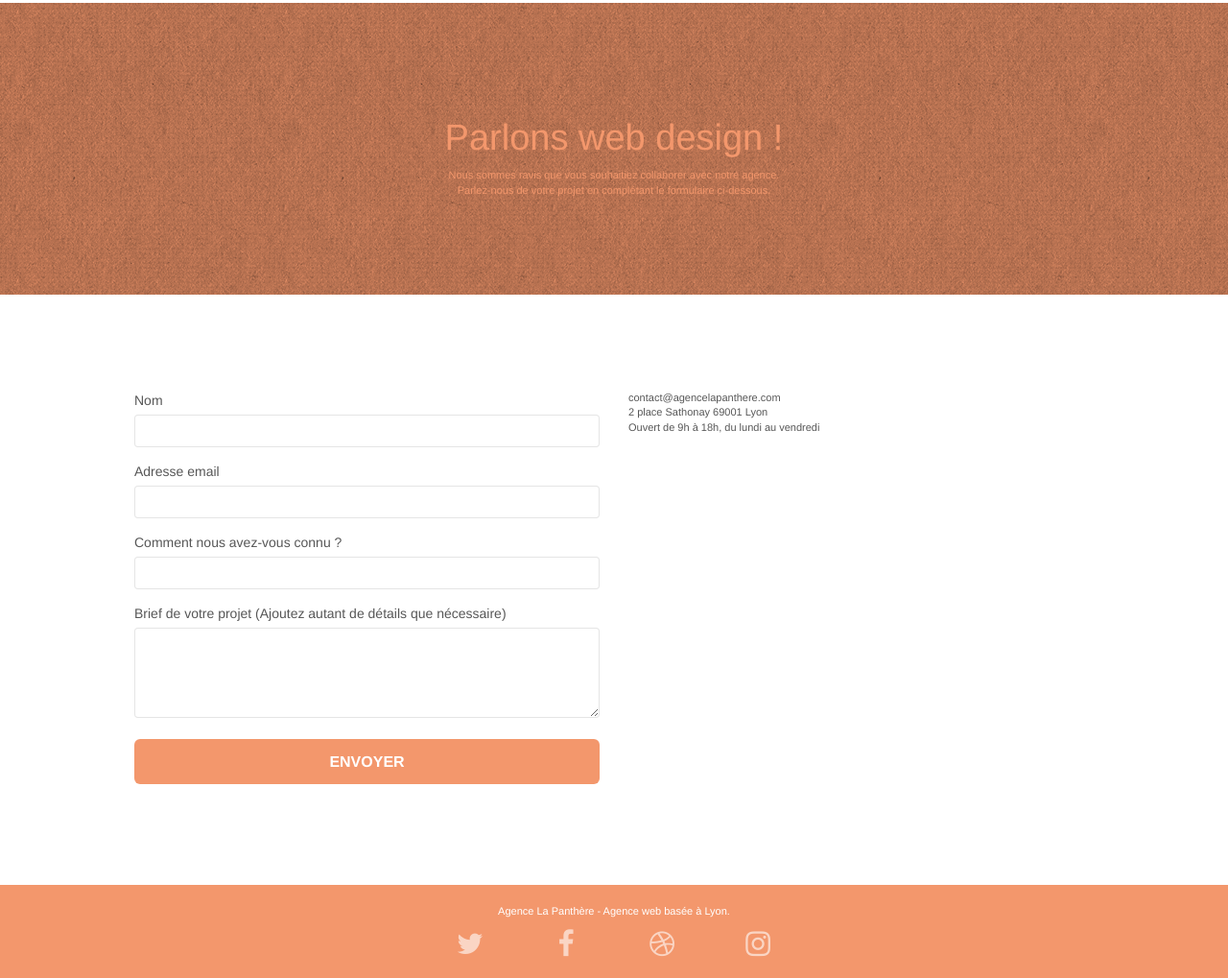
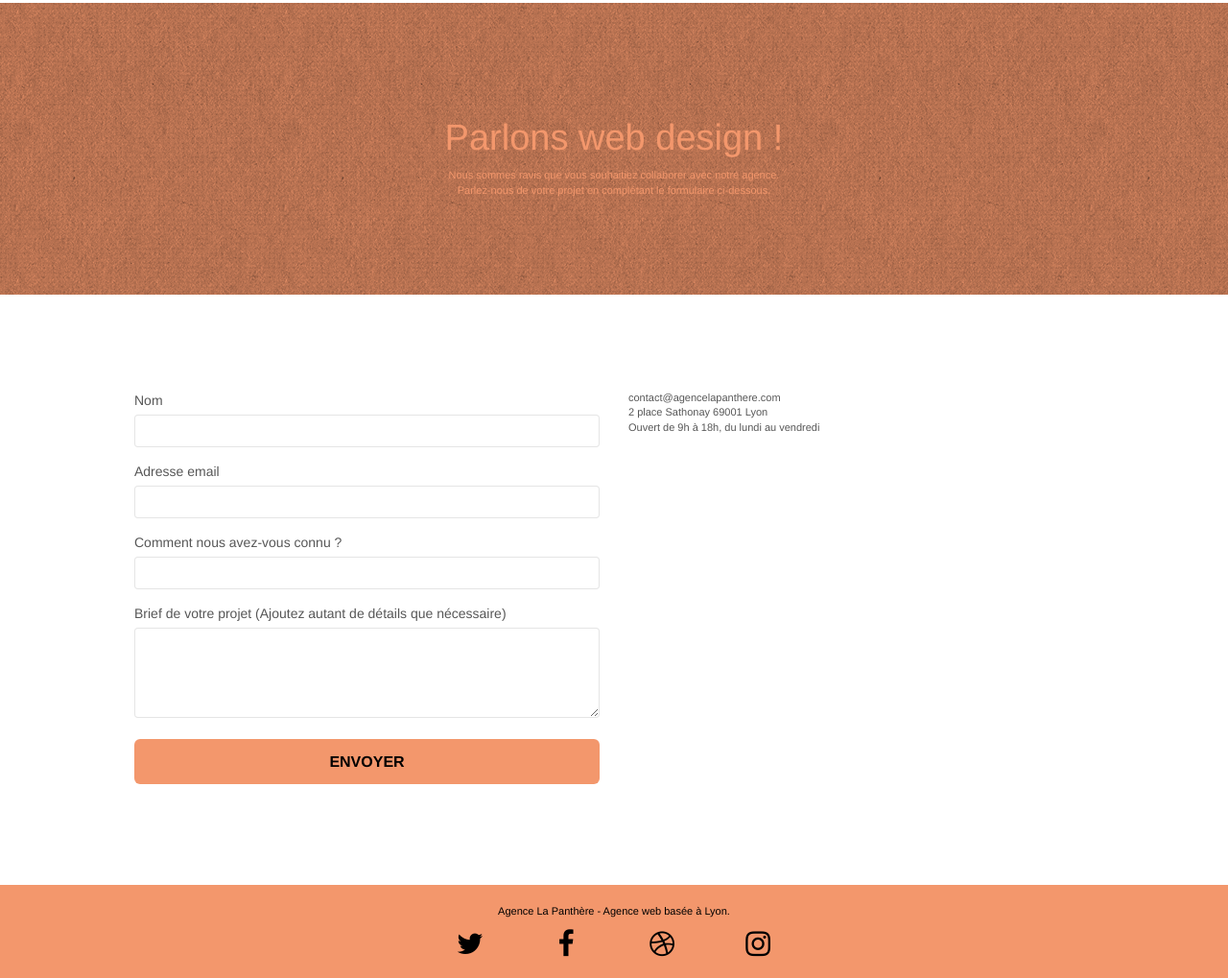
Before and after one commit to OCthomasp/Projet4, a plain HTML site: page contact.html in a window 1280 px wide. Shown: the part 89-1108 px from the top of the page at 96% size. Drawn offline with Linux system fonts and the light colour scheme.

Commit message:
accessibility
_form labels
_social links titles
_contrast

```diff
--- a/contact.html
+++ b/contact.html
@@ -99,11 +99,11 @@
 						<label>
 							Comment nous avez-vous connu ?
 						</label>
-						<input class="form-control" type="email" required id="input_504" />
+						<input class="form-control" required id="input_504" />
 					</div>
 					<div class="form-group">
 						<label>
-							Brief de votre projet (Ajoutez autant de détails que nécessaire)<br>
+							Brief de votre projet (Ajoutez autant de détails que nécessaire)
 						</label><textarea id="message" class="form-control" rows="4" cols="50" required></textarea>
 					</div>
 					<button class="bloc-button btn btn-lg btn-block cta-hero btn-atomic-tangerine" type="submit">
@@ -127,28 +127,36 @@
 	<div class="container bloc-sm">
 		<div class="row">
 			<div class="col-sm-12">
-				<p class="text-center white">
-					Agence La Panthère - Agence web basée à Lyon.<br>
+				<p class="text-center black">
+					Agence La Panthère - Agence web basée à Lyon.
 				</p>
 				<div class="row row-no-gutters social">
 					<div class="col-sm-3">
 						<div class="text-center">
-							<a class="social" href="index.html"><span class="fa fa-twitter icon-md"></span></a>
+							<a class="social" href="index.html" title="Twitter La Panthère">
+								<span class="fa fa-twitter icon-md black"></span>
+							</a>
 						</div>
 					</div>
 					<div class="col-sm-3">
 						<div class="text-center">
-							<a class="social" href="index.html"><span class="fa fa-facebook icon-md"></span></a>
+							<a class="social" href="index.html" title="Facebook La Panthère">
+								<span class="fa fa-facebook icon-md black"></span>
+							</a>
 						</div>
 					</div>
 					<div class="col-sm-3">
 						<div class="text-center">
-							<a class="social" href="index.html"><span class="fa fa-dribbble icon-md"></span></a>
+							<a class="social" href="index.html" title="Dribbble La Panthère">
+								<span class="fa fa-dribbble icon-md black"></span>
+							</a>
 						</div>
 					</div>
 					<div class="col-sm-3">
 						<div class="text-center">
-							<a class="social" href="index.html"><span class="fa fa-instagram icon-md"></span></a>
+							<a class="social" href="index.html" title="Instagram La Panthère">
+								<span class="fa fa-instagram icon-md black"></span>
+							</a>
 						</div>
 					</div>
 				</div>
--- a/style.css
+++ b/style.css
@@ -784,7 +784,7 @@ h4 {
 
 .btn-atomic-tangerine {
     background: #F3976C;
-    color: #FFFFFF!important;
+    color: #000!important;
 }
 
 .btn-atomic-tangerine:hover {
```
